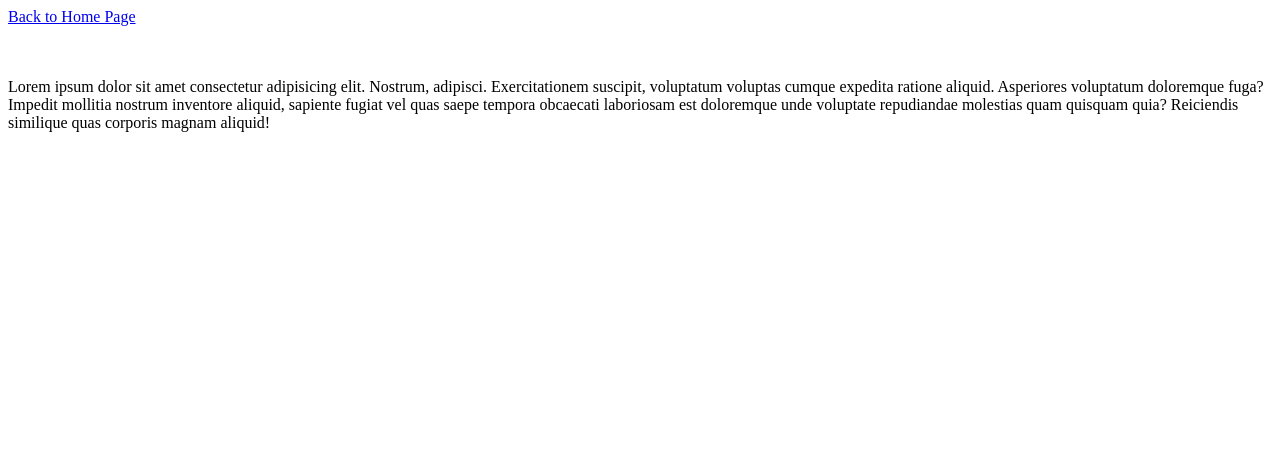
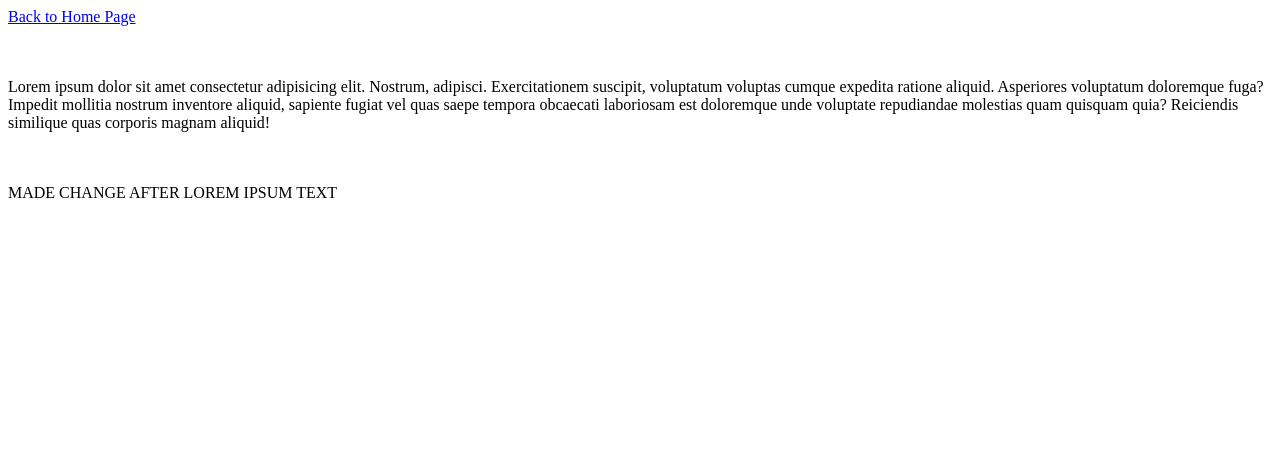
Before and after one commit to BlossomObianujuEzeokeke/ultimatum, a plain HTML site: page Recipes.html in a window 1280 px wide. Drawn offline with Linux system fonts and the light colour scheme.

Commit message:
updated recipe

```diff
--- a/Recipes.html
+++ b/Recipes.html
@@ -23,6 +23,8 @@
 <p>Lorem ipsum dolor sit amet consectetur adipisicing elit. Nostrum, adipisci. Exercitationem suscipit, voluptatum voluptas cumque expedita ratione aliquid. Asperiores voluptatum doloremque fuga? Impedit mollitia nostrum inventore aliquid, sapiente fugiat vel quas saepe tempora obcaecati laboriosam est doloremque unde voluptate repudiandae molestias quam quisquam quia? Reiciendis similique quas corporis magnam aliquid!</p>
 <br>
 <br>
+
+MADE CHANGE AFTER LOREM IPSUM TEXT
 <br>
 <br>
 <br>
```
